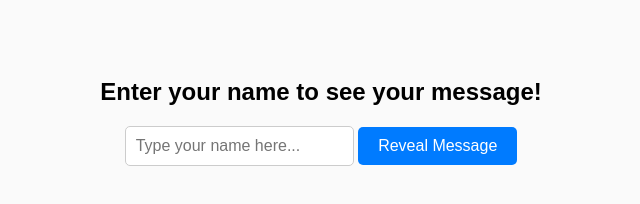
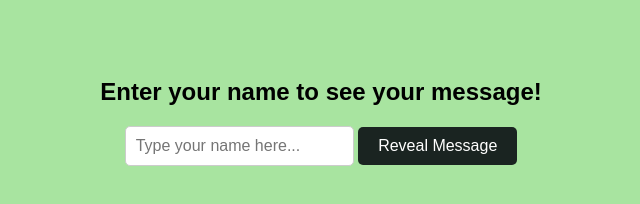
Before and after one commit to xiiali/for-NV, a plain HTML site: page index.html in a window 1280 px wide. Shown: the whole page, without its empty margins (319-959 px from the left). Drawn offline with Linux system fonts and the light colour scheme.

Commit message:
index.html

```diff
--- a/index.html
+++ b/index.html
@@ -1,11 +1,11 @@
 <!DOCTYPE html>
 <html>
 <head>
-    <title>Messages for my Friends</title>
+    <title>For NAVO <3</title>
     <style>
-        body { font-family: sans-serif; text-align: center; padding: 50px; background: #fafafa; }
+        body { font-family: sans-serif; text-align: center; padding: 50px; background: #A8E4A0; }
         input { padding: 10px; font-size: 16px; border: 1px solid #ccc; border-radius: 5px; }
-        button { padding: 10px 20px; font-size: 16px; background: #007bff; color: white; border: none; border-radius: 5px; cursor: pointer; }
+        button { padding: 10px 20px; font-size: 16px; background: #1A2421; color: white; border: none; border-radius: 5px; cursor: pointer; }
         #messageBox { margin-top: 20px; font-size: 18px; font-weight: bold; color: #333; min-height: 40px; }
     </style>
 </head>
@@ -13,7 +13,7 @@
 
     <h2>Enter your name to see your message!</h2>
     <input type="text" id="nameInput" placeholder="Type your name here...">
-    <button onclick="checkName()">Reveal Message</button>
+    <button onclick="checkname()">Reveal Message</button>
 
     <div id="messageBox"></div>
 
```
